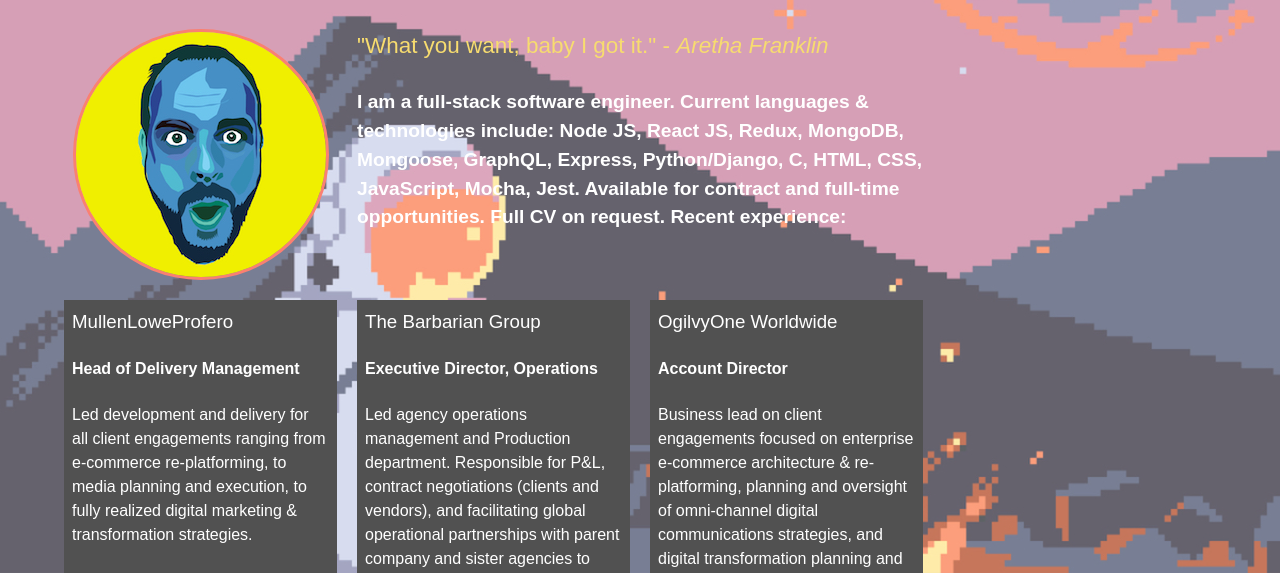
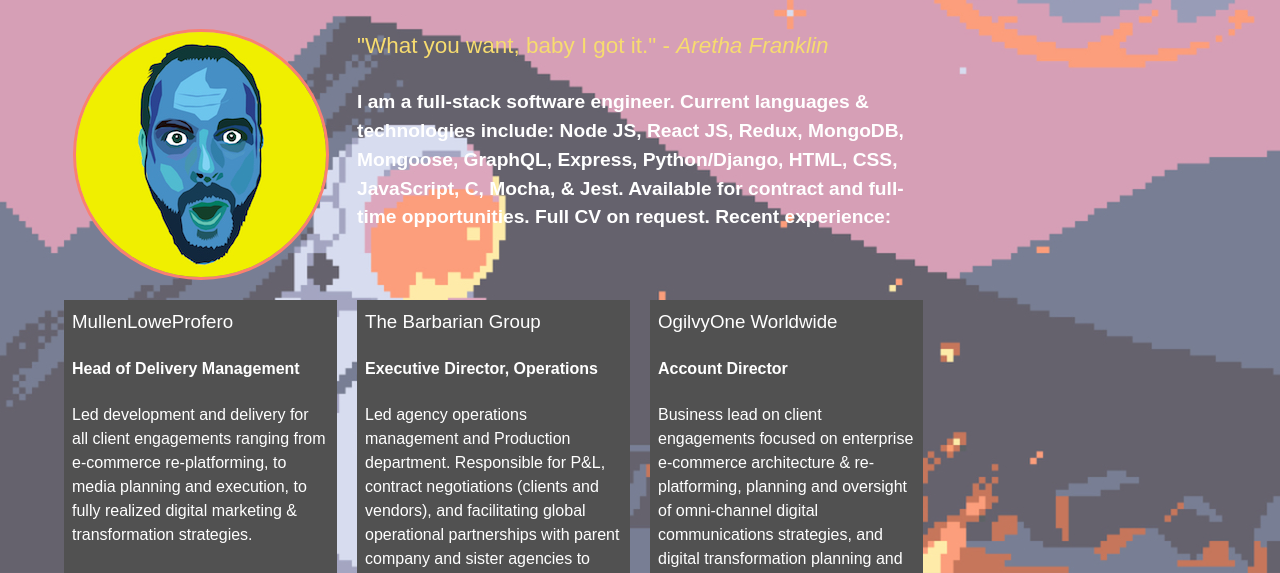
Before and after one commit to buddhaplex/eric-andrade, a website: page dist/about.html in a window 1280 px wide. Shown: the part 227-800 px from the top of the page. Drawn offline with Linux system fonts and the light colour scheme; a web font is replaced by a local one.

Commit message:
about edits

```diff
--- a/dist/about.html
+++ b/dist/about.html
@@ -72,8 +72,8 @@
         </h3>
         <p></p>
         <h4>I am a full-stack software engineer. Current languages & technologies include: Node JS, React JS, Redux, MongoDB,
-          Mongoose, GraphQL, Express, Python/Django, C, HTML, CSS, JavaScript, Mocha, Jest. Available for contract and full-time
-          opportunities. Full CV on request. Recent experience:</h4>
+          Mongoose, GraphQL, Express, Python/Django, HTML, CSS, JavaScript, C, Mocha, & Jest. Available for contract and
+          full-time opportunities. Full CV on request. Recent experience:</h4>
       </div>
 
       <div class="job job-1">
```
